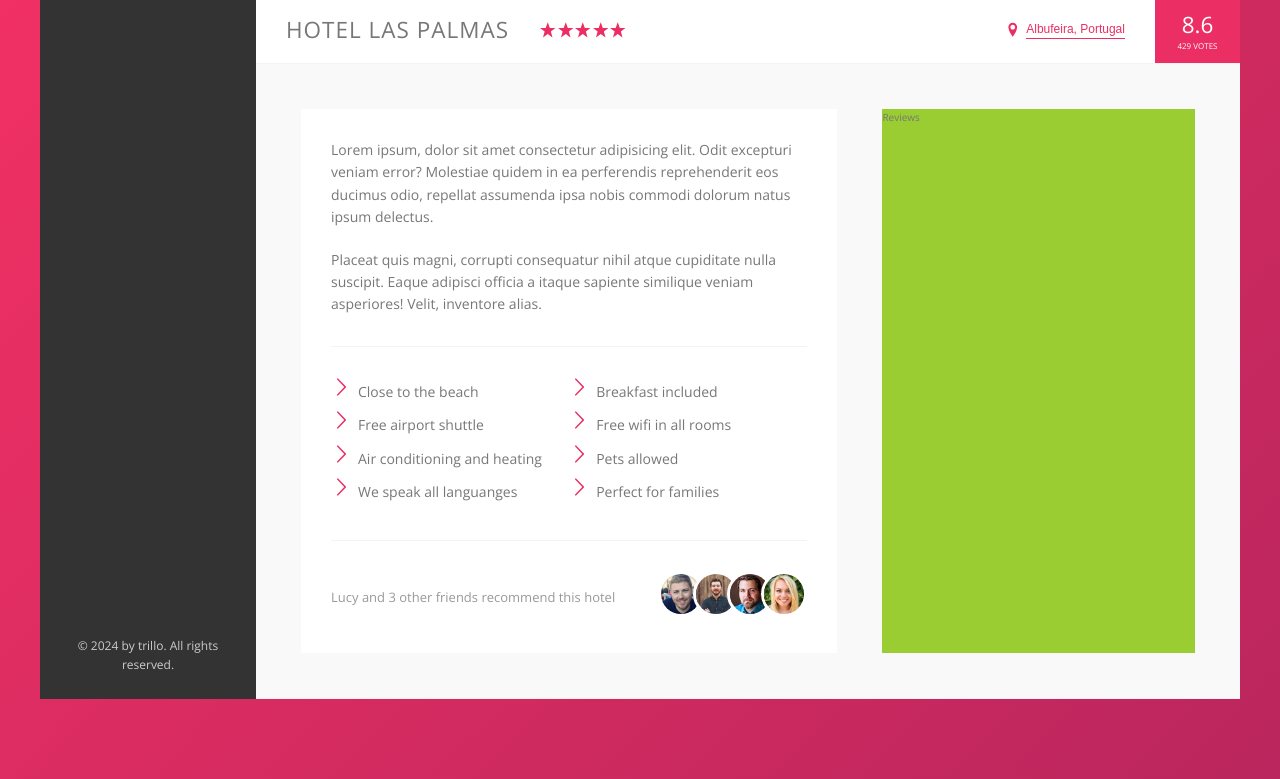
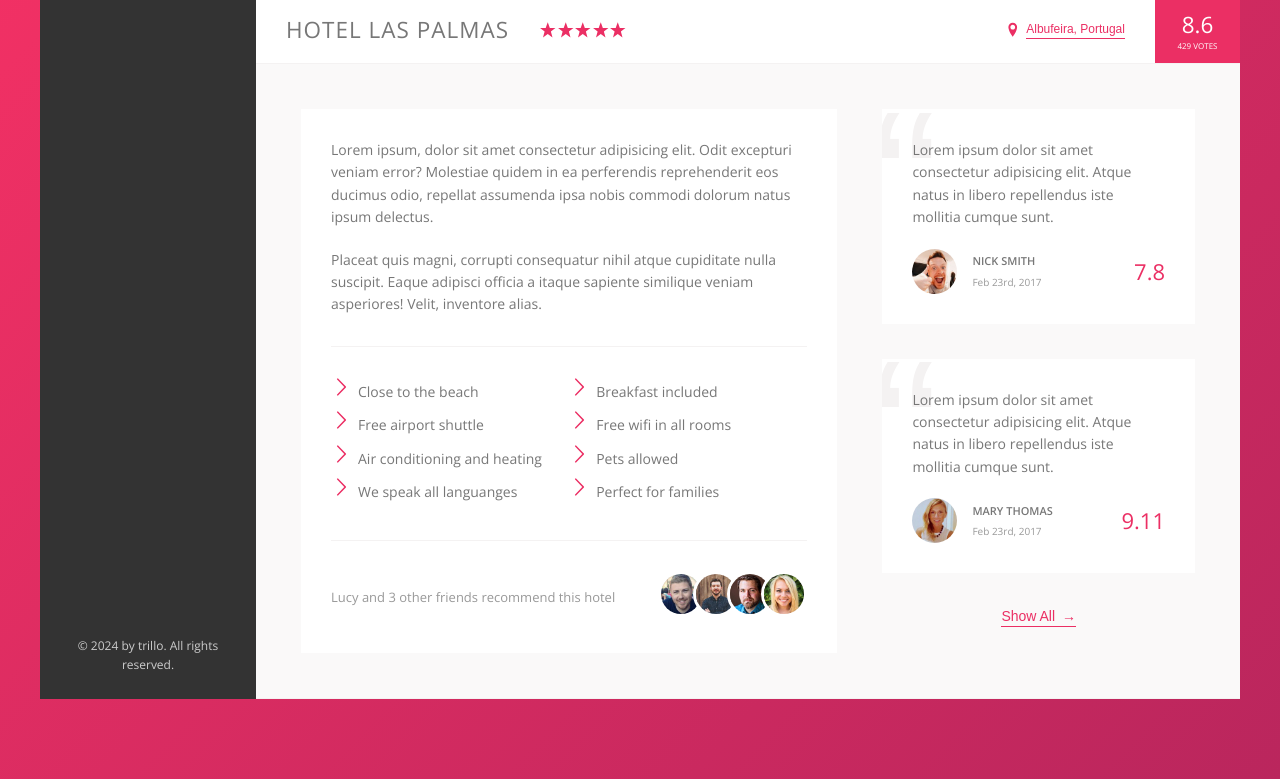
Before and after one commit to martywebdev/trillo, a website: page index.html in a window 1280 px wide. Shown: the part 538-1317 px from the top of the page. Drawn offline with nearby package versions, Linux system fonts and the light colour scheme.

Commit message:
user reviews

```diff
--- a/index.html
+++ b/index.html
@@ -182,7 +182,31 @@
                 </div>
               </div>
             </div>
-            <div class="user-reviews">Reviews</div>
+            <div class="user-reviews">
+              <figure class="review">
+                <blockquote class="review__text">Lorem ipsum dolor sit amet consectetur adipisicing elit. Atque natus in libero repellendus iste mollitia cumque sunt.</blockquote>
+                <figcaption class="review__user">
+                  <img src="img/user-1.jpg" class="review__photo" alt="">
+                  <div class="review__user-box">
+                    <p class="review__user-name">Nick Smith</p>
+                    <p class="review__user-date">Feb 23rd, 2017</p>
+                  </div>
+                  <div class="review__rating">7.8</div>
+                </figcaption>
+              </figure>
+              <figure class="review">
+                <blockquote class="review__text">Lorem ipsum dolor sit amet consectetur adipisicing elit. Atque natus in libero repellendus iste mollitia cumque sunt.</blockquote>
+                <figcaption class="review__user">
+                  <img src="img/user-2.jpg" class="review__photo" alt="">
+                  <div class="review__user-box">
+                    <p class="review__user-name">Mary Thomas</p>
+                    <p class="review__user-date">Feb 23rd, 2017</p>
+                  </div>
+                  <div class="review__rating">9.11</div>
+                </figcaption>
+              </figure>
+              <button class="btn-inline">Show All <span>&rarr;</span></button>
+            </div>
           </div>
         </main>
       </div>
--- a/scss/_components.scss
+++ b/scss/_components.scss
@@ -263,8 +263,17 @@
   cursor: pointer;
   transition: all 0.2s;
 
+  & span {
+    margin-left: 3px;
+    transition: margin-left .2s;
+  }
+
   &:hover {
     color: var(--color-grey-dark-1);
+
+    & span {
+      margin-left: 8px;
+    }
   }
 
   &:focus {
@@ -341,8 +350,6 @@
   &__count {
     margin-right: auto;
   }
-  &__friends {
-  }
   &__photo {
     box-sizing: content-box;
     height: 4rem;
@@ -354,3 +361,59 @@
     }
   }
 }
+
+
+.review {
+  background-color: #fff;
+  box-shadow: var(--shadow-light);
+  padding: 3rem;
+  margin-bottom: 3.5rem;
+  position: relative;
+  overflow: hidden;
+
+  &__text{
+    margin-bottom: 2rem;
+    z-index: 10;
+    position: relative;
+  }
+  &__user{
+    display: flex;
+    align-items: center;
+  }
+  &__photo{
+    height: 4.5rem;
+    width: 4.5rem;
+    border-radius: 50%;
+    margin-right: 1.5rem;
+  }
+  &__user-box{
+    margin-right: auto;
+  }
+  &__user-name{
+    font-size: 1.1rem;
+    font-weight: 600;
+    text-transform: uppercase;
+    margin-bottom: .4rem;
+  }
+  &__user-date{
+    font-size: 1rem;
+    color: var(--color-grey-dark-3);
+  }
+  &__rating{
+    color: var(--color-primary);
+    font-size: 2.2rem;
+    font-weight: 300;
+  }
+
+  &::before {
+    content: '\201C';
+    position: absolute;
+    top: -2.75rem;
+    left: -1rem;
+    line-height: 1;
+    font-size: 20rem;
+    color: var(--color-grey-light-2);
+    font-family: sans-serif;
+    z-index: 1;
+  }
+}
--- a/scss/_layout.scss
+++ b/scss/_layout.scss
@@ -35,13 +35,13 @@
 }
 
 .detail {
+  font-size: 1.4rem;
   display: flex;
   padding: 4.5rem;
   background-color: var(--color-grey-light-1);
   border-bottom: var(--line);
 }
 .description {
-  font-size: 1.4rem;
   background-color: #fff;
   box-shadow: var(--shadow-light);
   padding: 3rem;
@@ -49,6 +49,9 @@
   margin-right: 4.5rem;
 }
 .user-reviews {
-  background-color: yellowgreen;
   flex: 1;
+
+  display: flex;
+  flex-direction: column;
+  align-items: center;
 }
```
Also changed, not shown: css/style.css.
